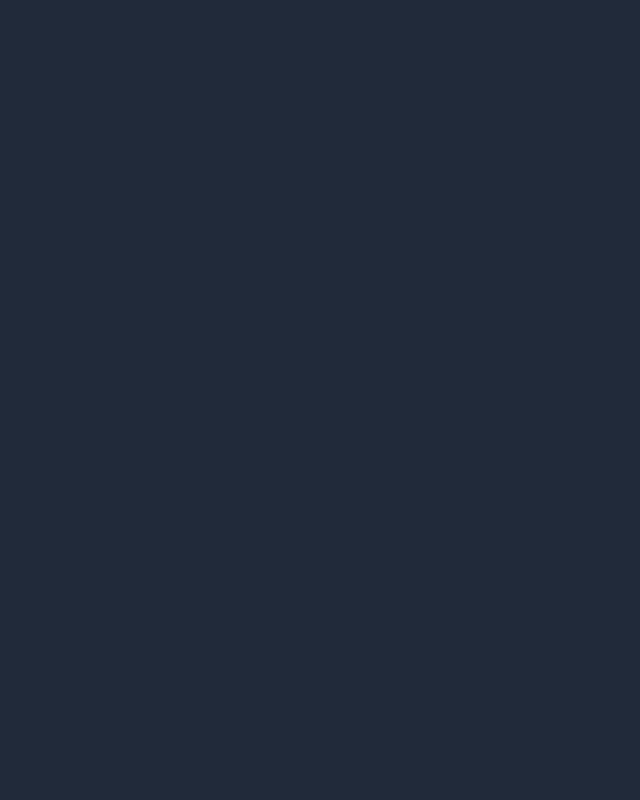
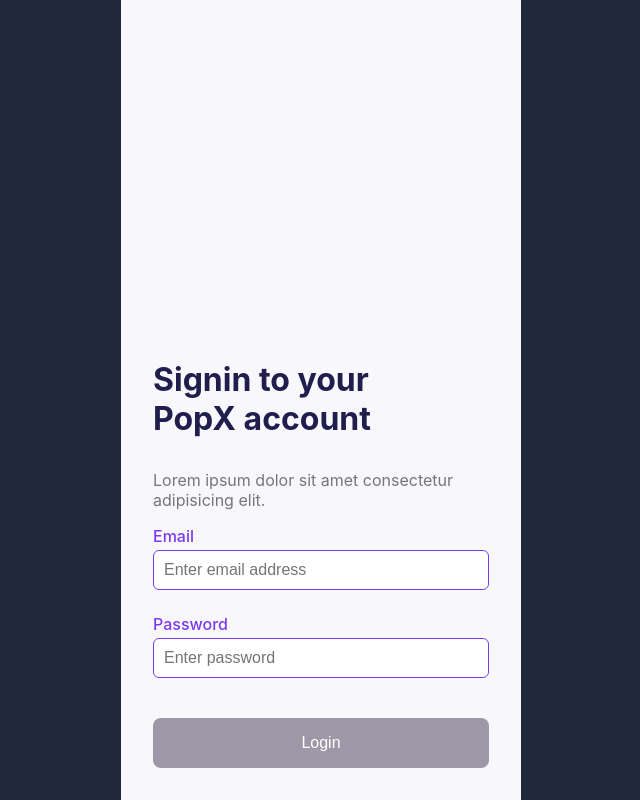
Before and after one commit to Dipin-Grover/Project-1-internship-, a React (Vite) app: page /login in a window 1280 px wide. Before the commit this address had no page. Shown: the whole page, without its empty margins (319-959 px from the left). Built offline with nearby package versions, Linux system fonts and the light colour scheme; the HTML template or start-up script is replaced by a standard one.

Commit message:
done with the login page

```diff
--- a/src/App.tsx
+++ b/src/App.tsx
@@ -2,12 +2,14 @@
 import { Routes, Route } from 'react-router-dom';
 import Welcome from './pages/Welcome';
 import Register from './pages/Register';
+import Login from './pages/Login'; // <-- Import your Login page component
 
 function App() {
   return (
     <Routes>
       <Route path="/" element={<Welcome />} />
       <Route path="/register" element={<Register />} />
+      <Route path="/login" element={<Login />} /> {/* Add this line */}
     </Routes>
   );
 }
--- a/src/index.css
+++ b/src/index.css
@@ -128,3 +128,21 @@
   background: #ded9fa;
   color: #7c3aed;
 }
+
+
+.login-form-btn {
+  width: 100%;
+  padding: 16px 0;
+  background: #9e97a7;
+  color: #fff;
+  border: none;
+  border-radius: 8px;
+  font-size: 1rem;
+  font-weight: 500;
+  cursor: pointer;
+  margin-top: 16px;
+  transition: background 0.2s;
+}
+.login-form-btn:hover {
+  background: #7a7484;
+}
--- a/src/pages/Login.tsx
+++ b/src/pages/Login.tsx
@@ -1,57 +1,24 @@
-import { useNavigate } from "react-router-dom";
+import React from 'react';
 
-const Login = () => {
-  const navigate = useNavigate();
-
+const Login: React.FC = () => {
   return (
-    <div className="main-wrapper">
-      <h1>Signin to your PopX account</h1>
-      <input
-        type="email"
-        placeholder="Email Address"
-        style={{
-          display: "block",
-          margin: "16px auto",
-          padding: "16px",
-          width: "320px",
-          border: "1px solid #ddd",
-          borderRadius: "8px",
-          fontSize: "1rem"
-        }}
-      />
-      <input
-        type="password"
-        placeholder="Password"
-        style={{
-          display: "block",
-          margin: "16px auto",
-          padding: "16px",
-          width: "320px",
-          border: "1px solid #ddd",
-          borderRadius: "8px",
-          fontSize: "1rem"
-        }}
-      />
-      <button
-        style={{
-          display: "block",
-          margin: "32px auto",
-          padding: "24px 0",
-          width: "350px",
-          background: "#7c3aed",
-          color: "white",
-          fontWeight: "bold",
-          fontSize: "2rem",
-          borderRadius: "32px",
-          border: "none",
-          cursor: "pointer",
-        }}
-        onClick={() => navigate("/profile")}
-      >
-        Login
-      </button>
+    <div className="welcome-container">
+      <div className="welcome-card">
+        <form>
+          <h1>Signin to your<br />PopX account</h1>
+          <p>Lorem ipsum dolor sit amet consectetur adipisicing elit.</p>
+          <div className="form-group">
+            <label>Email</label>
+            <input type="email" placeholder="Enter email address" />
+          </div>
+          <div className="form-group">
+            <label>Password</label>
+            <input type="password" placeholder="Enter password" />
+          </div>
+          <button className="login-form-btn" type="submit">Login</button>
+        </form>
+      </div>
     </div>
   );
 };
-
 export default Login;
--- a/src/pages/Welcome.tsx
+++ b/src/pages/Welcome.tsx
@@ -15,7 +15,7 @@
             <button className="create-btn" onClick={() => navigate('/register')}>
               Create Account
             </button>
-            <button className="login-btn">
+            <button className="login-btn" onClick={() => navigate('/login')}>
               Already Registered? Login
             </button>
           </div>
@@ -24,5 +24,4 @@
     </div>
   );
 };
-
 export default Welcome;
```
